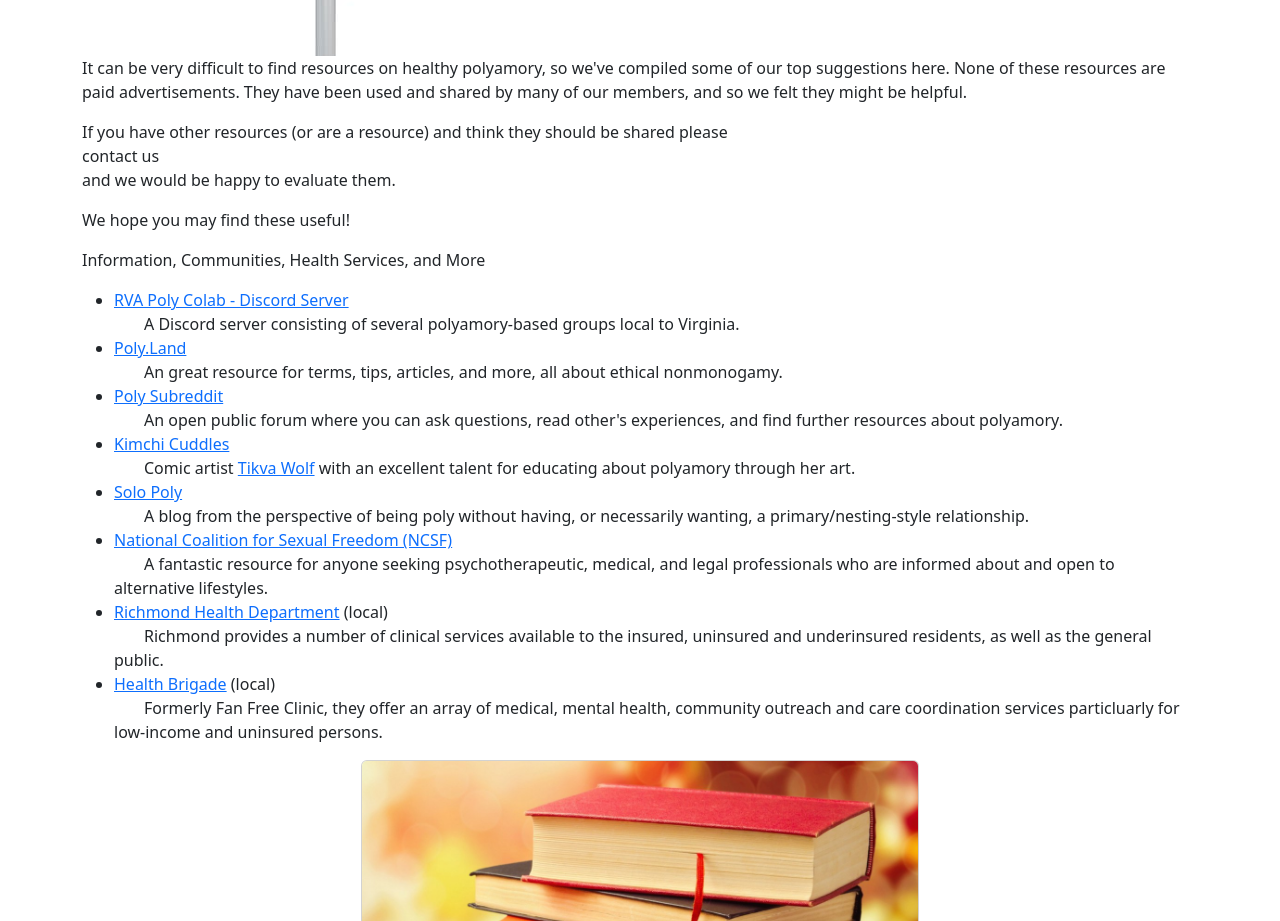
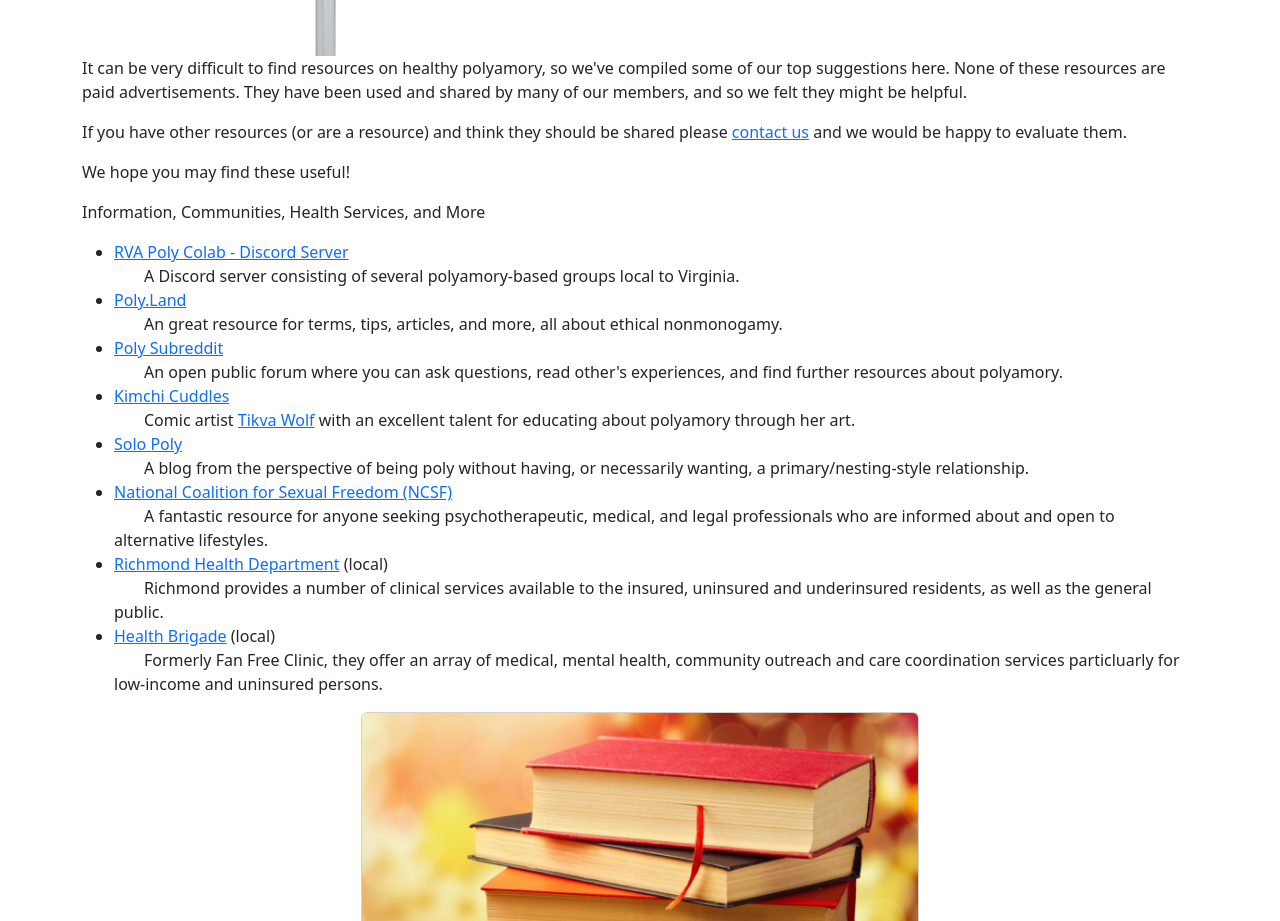
Before and after one commit to castle-samj/testVAPsite, a plain HTML site: page docs/index.html in a window 1280 px wide. Shown: the part 2220-3141 px from the top of the page. Drawn offline with nearby package versions, Linux system fonts and the light colour scheme.

Commit message:
remove class identifier from link on ln 215

```diff
--- a/docs/index.html
+++ b/docs/index.html
@@ -212,7 +212,7 @@
                                     <span class="bold">None</span>
                                      of these resources are paid advertisements. They have been used and shared by many of our members, and so we felt they might be helpful.
                                 </p>
-                                <p class="tab">If you have other resources (or are a resource) and think they should be shared please <a class="nav-link" href="contact.html">contact us</a> and we would be happy to evaluate them.</p>
+                                <p class="tab">If you have other resources (or are a resource) and think they should be shared please <a href="contact.html">contact us</a> and we would be happy to evaluate them.</p>
                                 <p>We hope you may find these useful!</p>
                                 <p class="intro">Information, Communities, Health Services, and More</p>
                                 <ul>
```
